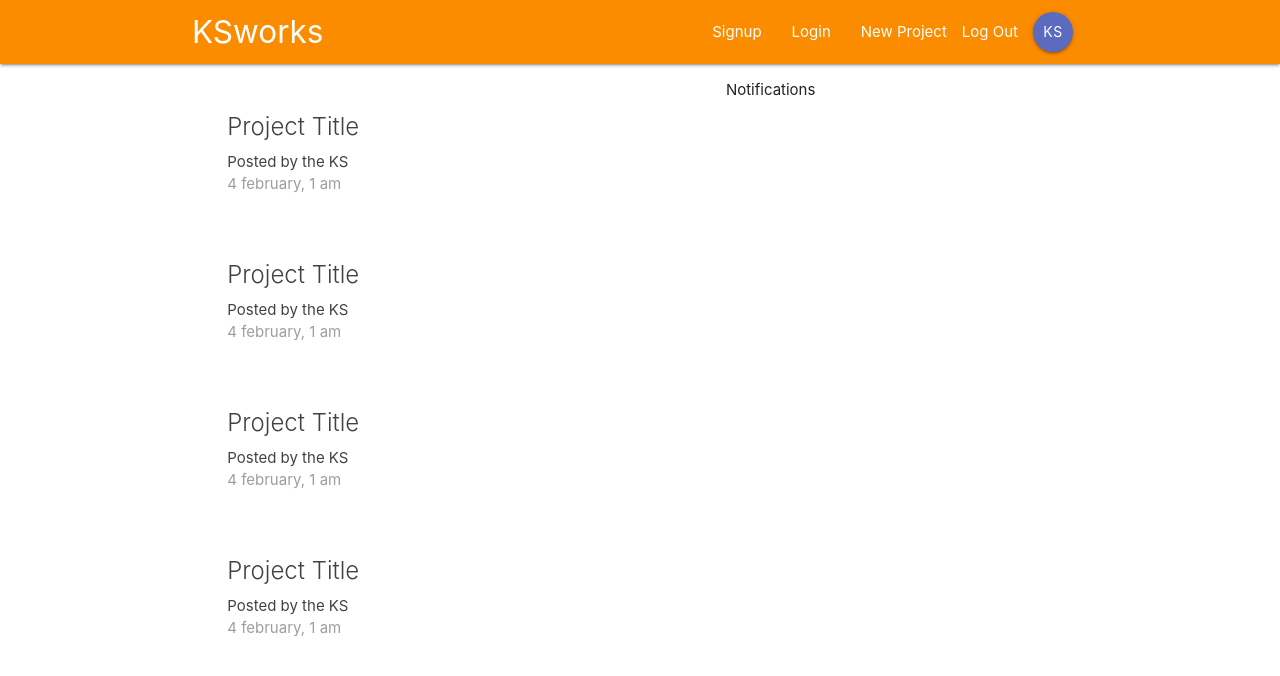
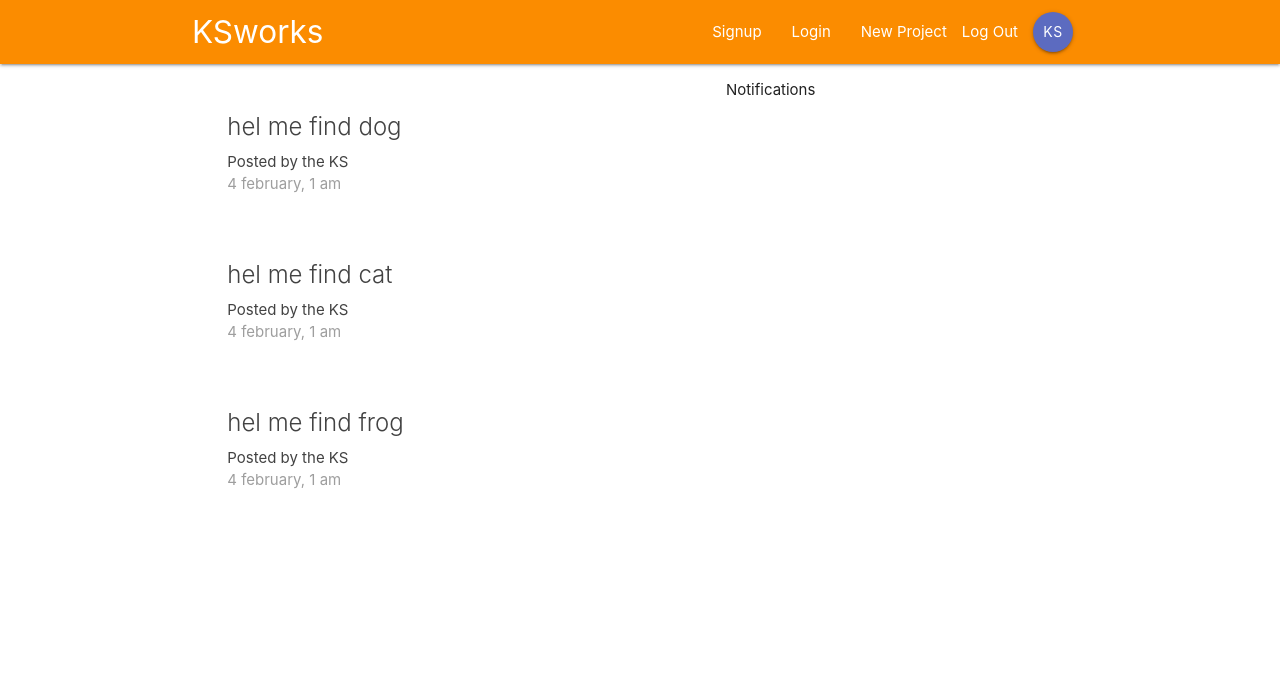
Before and after one commit to krzysztofstefanski/react-redux-app-krisplan, a React (Create React App) app: page / in a window 1280 px wide. Shown: the top 676 px of the page. Built offline with nearby package versions, Linux system fonts and the light colour scheme.

Commit message:
add redux-thunk

```diff
--- a/package.json
+++ b/package.json
@@ -8,7 +8,8 @@
     "react-redux": "^6.0.0",
     "react-router-dom": "^4.3.1",
     "react-scripts": "2.1.3",
-    "redux": "^4.0.1"
+    "redux": "^4.0.1",
+    "redux-thunk": "^2.3.0"
   },
   "scripts": {
     "start": "react-scripts start",
--- a/src/components/dashboard/Dashboard.js
+++ b/src/components/dashboard/Dashboard.js
@@ -1,14 +1,18 @@
 import React, { Component } from 'react'
 import Notifications from './Notifications'
 import ProjectList from '../projects/ProjectList'
+import {connect} from 'react-redux'
 
 class Dashboard   extends Component {
   render() {
+    //console.log(this.props)
+const {projects} = this.props
+
     return (
       <div className="dashboard container">
          <div className="row">
              <div className="col s12 m6">
-             <ProjectList />
+             <ProjectList projects={projects} />
              </div>
              <div className="col s12 m5 offset-m1">
              <Notifications />
@@ -19,4 +23,10 @@
   }
 }
 
-export default Dashboard;
+const mapStateToProps = (state)=>{
+  return{
+  projects:state.project.projects
+  }
+}
+
+export default connect(mapStateToProps)(Dashboard);
--- a/src/components/projects/ProjectList.js
+++ b/src/components/projects/ProjectList.js
@@ -1,13 +1,14 @@
 import React from "react";
 import ProjectSummary from './ProjectSummary'
 
-const ProjectList = () => {
+const ProjectList = ( {projects} ) => {
   return (
     <div className="project-list section">
-     <ProjectSummary />
-     <ProjectSummary />
-     <ProjectSummary />
-     <ProjectSummary />
+     {projects && projects.map(project=>{
+       return(
+         <ProjectSummary project={project} key={project.id} />
+       )
+     })}
  </div>
   );
 };
--- a/src/components/projects/ProjectSummary.js
+++ b/src/components/projects/ProjectSummary.js
@@ -1,10 +1,10 @@
 import React from 'react'
 
-const ProjectSummary = () => {
+const ProjectSummary = ({project}) => {
     return (
         <div className="card z-depth-0 project-summary">
         <div className="card-content grey-text text-darken-3">
-          <span className="card-title">Project Title</span>
+          <span className="card-title">{project.title}</span>
           <p>Posted by the KS</p>
           <p className="grey-text">4 february, 1 am</p>
         </div>
--- a/src/index.js
+++ b/src/index.js
@@ -3,11 +3,12 @@
 import './index.css';
 import App from './App';
 import * as serviceWorker from './serviceWorker';
-import {createStore} from 'redux'
+import {createStore,applyMiddleware} from 'redux'
 import rootReducer from './store/reducers/rootReducer'
 import {Provider} from 'react-redux'
+import thunk from 'redux-thunk'
 
-const store = createStore(rootReducer);
+const store = createStore(rootReducer, applyMiddleware(thunk));
 
 ReactDOM.render(<Provider store={store}><App /></ Provider >, document.getElementById('root'));
 
--- a/src/store/reducers/projectReducer.js
+++ b/src/store/reducers/projectReducer.js
@@ -1,4 +1,12 @@
-const initState = {}
+const initState = {
+
+    projects: [
+        {id:1,title:'hel me find dog',content:'bla bla bla'},
+        {id:1,title:'hel me find cat',content:'bla bla bla'},
+        {id:1,title:'hel me find frog',content:'bla bla bla'}
+]
+
+}
 
 const projectReducer = (state = initState, action)=>{
     return state
```
Also changed, not shown: src/store/actions/projectActions.js (added), 1 other file (tests, documents, lock files or other folders).
